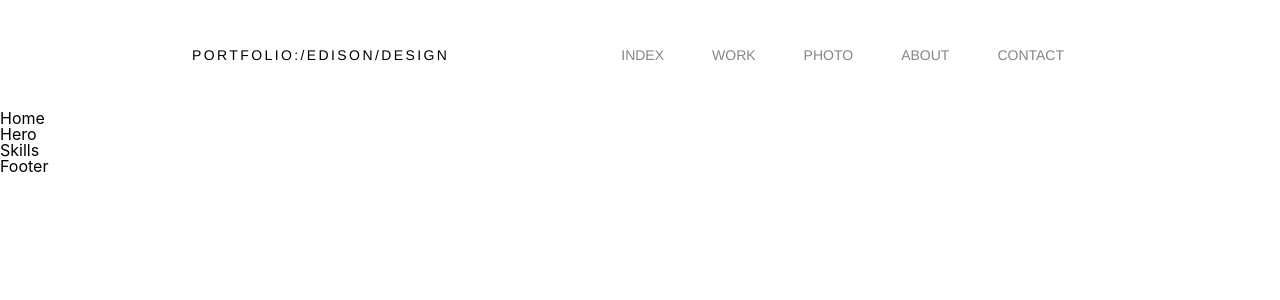
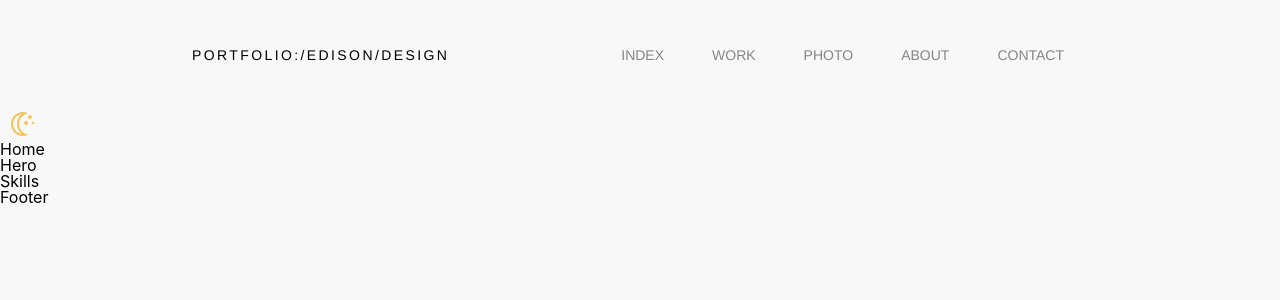
Before and after one commit to fyeung21/edison-web, a React (Create React App) app: page / in a window 1280 px wide. Shown: the top 300 px of the page. Built offline with nearby package versions, Linux system fonts and the light colour scheme.

Commit message:
Set up darkmode

```diff
--- /dev/null
+++ b/src/components/Header/Toggler.js
@@ -0,0 +1,38 @@
+import React from 'react'
+import { func, string } from 'prop-types';
+import styled from "styled-components";
+
+const Button = styled.button`
+    border: 1px solid ${({ theme }) => theme.toggleBorder};
+    border-radius: 5px;
+    background-color: ${({ theme }) => theme.body};
+    cursor: pointer;
+    overflow: hidden;
+    position: relative;
+    outline: none;
+`
+
+const Sun = styled.svg`
+    width: 2rem;
+`
+
+const Moon = styled.svg`
+    width: 2rem;
+`
+
+const Toggle = ({ theme, toggleTheme }) => {
+    return (
+        <Button onClick={toggleTheme}>
+            {theme === "light" ?
+                <Moon xmlns="http://www.w3.org/2000/svg" width="24" height="24" viewBox="0 0 24 24"><path style={{ fill: "#F6C358" }} d="M10.719 2.082c-2.572 2.028-4.719 5.212-4.719 9.918 0 4.569 1.938 7.798 4.548 9.895-4.829-.705-8.548-4.874-8.548-9.895 0-5.08 3.808-9.288 8.719-9.918zm1.281-2.082c-6.617 0-12 5.383-12 12s5.383 12 12 12c1.894 0 3.87-.333 5.37-1.179-3.453-.613-9.37-3.367-9.37-10.821 0-7.555 6.422-10.317 9.37-10.821-1.74-.682-3.476-1.179-5.37-1.179zm0 10.999c1.437.438 2.562 1.564 2.999 3.001.44-1.437 1.565-2.562 3.001-3-1.436-.439-2.561-1.563-3.001-3-.437 1.436-1.562 2.561-2.999 2.999zm8.001.001c.958.293 1.707 1.042 2 2.001.291-.959 1.042-1.709 1.999-2.001-.957-.292-1.707-1.042-2-2-.293.958-1.042 1.708-1.999 2zm-1-9c-.437 1.437-1.563 2.562-2.998 3.001 1.438.44 2.561 1.564 3.001 3.002.437-1.438 1.563-2.563 2.996-3.002-1.433-.437-2.559-1.564-2.999-3.001z" /></Moon>
+                : <Sun xmlns="http://www.w3.org/2000/svg" width="24" height="24" viewBox="0 0 24 24"><path style={{ fill: "#F6C358" }} d="M12 9c1.654 0 3 1.346 3 3s-1.346 3-3 3-3-1.346-3-3 1.346-3 3-3zm0-2c-2.762 0-5 2.238-5 5s2.238 5 5 5 5-2.238 5-5-2.238-5-5-5zm0-2c.34 0 .672.033 1 .08v-2.08h-2v2.08c.328-.047.66-.08 1-.08zm-4.184 1.401l-1.472-1.473-1.414 1.415 1.473 1.473c.401-.537.876-1.013 1.413-1.415zm9.782 1.414l1.473-1.473-1.414-1.414-1.473 1.473c.537.402 1.012.878 1.414 1.414zm-5.598 11.185c-.34 0-.672-.033-1-.08v2.08h2v-2.08c-.328.047-.66.08-1 .08zm4.185-1.402l1.473 1.473 1.415-1.415-1.473-1.472c-.403.536-.879 1.012-1.415 1.414zm-11.185-5.598c0-.34.033-.672.08-1h-2.08v2h2.08c-.047-.328-.08-.66-.08-1zm13.92-1c.047.328.08.66.08 1s-.033.672-.08 1h2.08v-2h-2.08zm-12.519 5.184l-1.473 1.473 1.414 1.414 1.473-1.473c-.536-.402-1.012-.877-1.414-1.414z" /></Sun>}
+        </Button>
+    );
+};
+
+Toggle.propTypes = {
+    theme: string.isRequired,
+    toggleTheme: func.isRequired,
+}
+
+export default Toggle;
--- a/src/components/Theme.js
+++ b/src/components/Theme.js
@@ -1,3 +1,31 @@
+
+export const lightTheme = {
+    body: "#f8f8f8",
+    accentColor: "#9dabe3",
+    mainTxtColor: "#000",
+    invertTxtColor: "#fafafa",
+    imgBrightness: "100%",
+    cardShadow: "15px 15px 25px #B8B8B8",
+    cardHoverColor: "rgba(250, 250, 250, 0.85)",
+    cardBkgColor: "#fafafa",
+    borderColor: "lightgrey",
+    toggleBorder: "#f8f8f8",
+    hoverOnAccentColor: "#7589D8"
+}
+
+export const darkTheme = {
+    body: "#121212",
+    accentColor: "#9dabe3",
+    mainTxtColor: "#fafafa",
+    invertTxtColor: "#000",
+    imgBrightness: "90%",
+    cardShadow: "3px 3px 15px #000",
+    cardHoverColor: "rgba(0, 0, 0, 0.80)",
+    cardBkgColor: "#292929",
+    borderColor: "#333333",
+    toggleBorder: "#121212",
+    hoverOnAccentColor: "#7589D8"
+}
 
 export const theme = {
     body: "#FAFAFA",
--- a/src/components/globalStyles.js
+++ b/src/components/globalStyles.js
@@ -4,6 +4,6 @@ import { theme } from "./Theme";
 export const GlobalStyles = createGlobalStyle`
   body {
     background: ${({ theme }) => theme.body};
-transition: all 0.50s linear;
+    transition: all 0.50s linear;
   }
 `
--- /dev/null
+++ b/src/components/hooks/useDarkMode.js
@@ -0,0 +1,21 @@
+import { useEffect, useState } from 'react';
+export const useDarkMode = () => {
+    const [theme, setTheme] = useState('light');
+    const [mountedComponent, setMountedComponent] = useState(false)
+    const setMode = mode => {
+        window.localStorage.setItem('theme', mode)
+        setTheme(mode)
+    };
+
+    const themeToggler = () => {
+        theme === 'light' ? setMode('dark') : setMode('light')
+    };
+
+    useEffect(() => {
+        const localTheme = window.localStorage.getItem('theme');
+        localTheme ? setTheme(localTheme) : setMode('light')
+        setMountedComponent(true)
+    }, []);
+
+    return [theme, themeToggler, mountedComponent]
+};
--- a/src/routes/index.js
+++ b/src/routes/index.js
@@ -8,10 +8,24 @@ import Contact from '../pages/contact';
 import Header from '../components/Header/Header';
 import Footer from "../components/Footer/Footer";
 
+import { ThemeProvider } from "styled-components";
+import { GlobalStyles } from "../components/globalStyles";
+import { useDarkMode } from "../components/hooks/useDarkMode";
+import { lightTheme, darkTheme } from "../components/Theme";
+import Toggle from "../components/Header/Toggler";
+
 const Routes = () => {
+
+    const [theme, themeToggler] = useDarkMode();
+
+    const themeMode = theme === 'light' ? lightTheme : darkTheme;
+
     return (
         <Fragment>
+            <ThemeProvider theme={themeMode}>
+                <GlobalStyles />
                 <Header />
+                <Toggle theme={theme} toggleTheme={themeToggler} />
                 <Switch>
                     <Route path="/work">
                         <Work />
@@ -30,6 +44,7 @@ const Routes = () => {
                     </Route>
                 </Switch>
                 <Footer />
+            </ThemeProvider>
         </Fragment>
     );
 }
```
Lines whose indentation alone changed are shown as unchanged.
